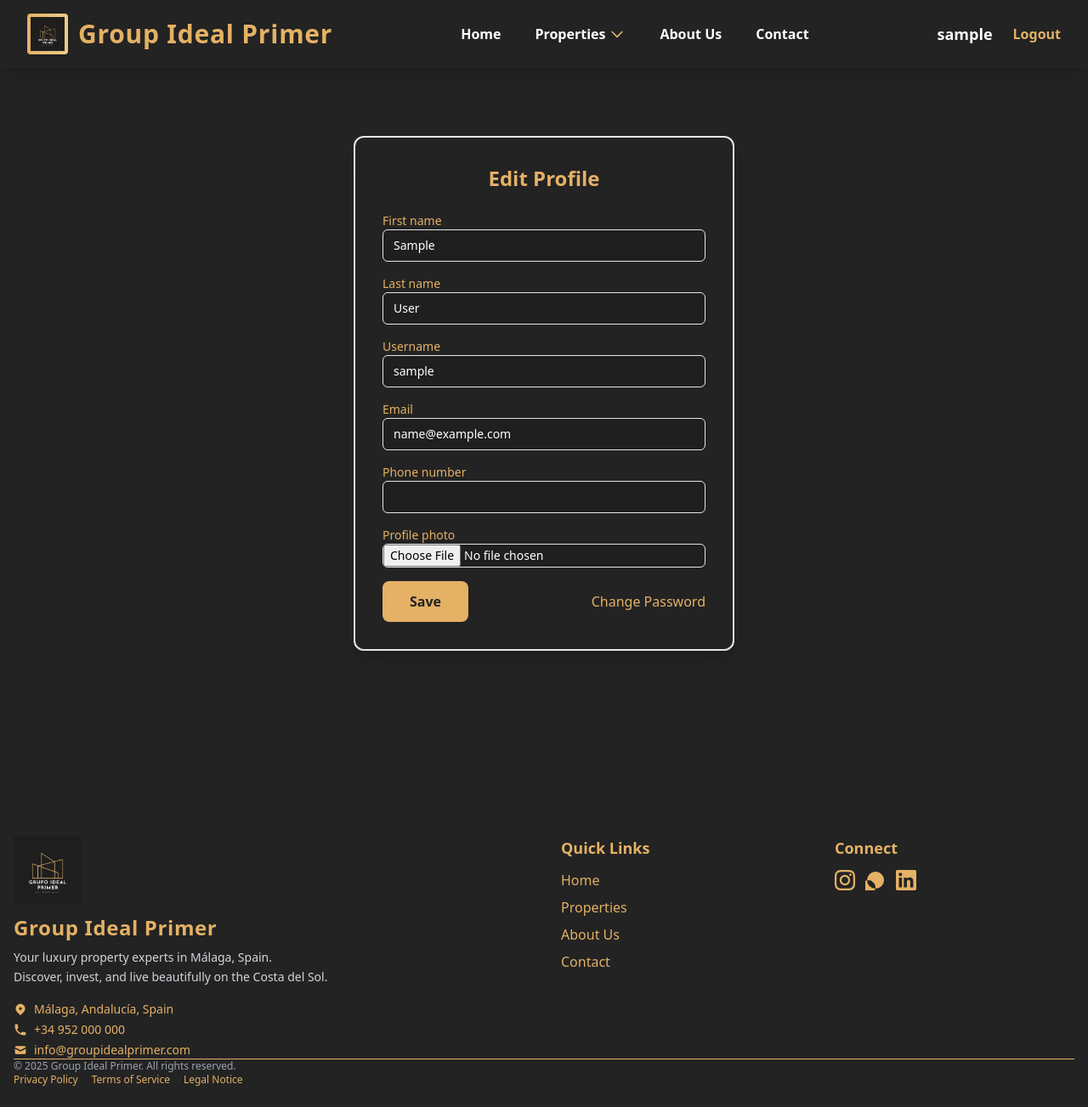
After one commit to ryanyv/gip, a Django app: page /profile/edit/ in a window 1280 px wide. The commit adds this page. Shown: the whole page at 85% size. Run offline with Django 5.2, Linux system fonts and the light colour scheme; the visitor is signed in with stand-in values (Sample User, id 1); some libraries are stand-ins or nearby versions.

Commit message:
Add user profile editing and password change pages

```diff
--- /dev/null
+++ b/accounts/forms.py
@@ -0,0 +1,23 @@
+from django import forms
+from django.contrib.auth.forms import PasswordChangeForm
+from .models import User
+
+class UserUpdateForm(forms.ModelForm):
+    class Meta:
+        model = User
+        fields = [
+            'first_name',
+            'last_name',
+            'username',
+            'email',
+            'phone_number',
+            'profile_photo',
+        ]
+        widgets = {
+            'first_name': forms.TextInput(attrs={'class': 'appearance-none block w-full px-3 py-2 bg-[#1f1f1f] border border-gold rounded-md text-white focus:outline-none focus:ring-gold focus:border-gold sm:text-sm'}),
+            'last_name': forms.TextInput(attrs={'class': 'appearance-none block w-full px-3 py-2 bg-[#1f1f1f] border border-gold rounded-md text-white focus:outline-none focus:ring-gold focus:border-gold sm:text-sm'}),
+            'username': forms.TextInput(attrs={'class': 'appearance-none block w-full px-3 py-2 bg-[#1f1f1f] border border-gold rounded-md text-white focus:outline-none focus:ring-gold focus:border-gold sm:text-sm'}),
+            'email': forms.EmailInput(attrs={'class': 'appearance-none block w-full px-3 py-2 bg-[#1f1f1f] border border-gold rounded-md text-white focus:outline-none focus:ring-gold focus:border-gold sm:text-sm'}),
+            'phone_number': forms.TextInput(attrs={'class': 'appearance-none block w-full px-3 py-2 bg-[#1f1f1f] border border-gold rounded-md text-white focus:outline-none focus:ring-gold focus:border-gold sm:text-sm'}),
+            'profile_photo': forms.ClearableFileInput(attrs={'class': 'block w-full text-sm text-white border border-gold rounded-md cursor-pointer bg-[#1f1f1f] focus:outline-none'}),
+        }
--- a/accounts/urls.py
+++ b/accounts/urls.py
@@ -6,4 +6,6 @@ urlpatterns = [
     path('login/', auth_views.LoginView.as_view(template_name='accounts/login.html'), name='login'),
     path('logout/', views.logout_view, name='logout'),
     path('profile/', views.profile_view, name='profile'),
+    path('profile/edit/', views.edit_profile, name='edit_profile'),
+    path('password-change/', views.CustomPasswordChangeView.as_view(), name='password_change'),
 ]
--- a/accounts/views.py
+++ b/accounts/views.py
@@ -1,6 +1,10 @@
 from django.shortcuts import redirect, render
 from django.contrib.auth import logout
 from django.contrib.auth.decorators import login_required
+from django.contrib import messages
+from django.urls import reverse_lazy
+from django.contrib.auth.views import PasswordChangeView
+from .forms import UserUpdateForm
 
 
 def logout_view(request):
@@ -14,3 +18,20 @@ def logout_view(request):
 def profile_view(request):
     """Display the logged in user's profile."""
     return render(request, 'accounts/profile.html')
+
+@login_required
+def edit_profile(request):
+    user = request.user
+    if request.method == 'POST':
+        form = UserUpdateForm(request.POST, request.FILES, instance=user)
+        if form.is_valid():
+            form.save()
+            messages.success(request, "Profile updated successfully.")
+            return redirect('profile')
+    else:
+        form = UserUpdateForm(instance=user)
+    return render(request, 'accounts/edit_profile.html', {'form': form})
+
+class CustomPasswordChangeView(PasswordChangeView):
+    template_name = 'accounts/password_change.html'
+    success_url = reverse_lazy('profile')
--- a/gip_web/urls.py
+++ b/gip_web/urls.py
@@ -19,7 +19,7 @@ from django.urls import path, include
 from django.conf import settings
 from django.conf.urls.static import static
 from django.contrib.auth import views as auth_views
-from accounts.views import logout_view, profile_view
+from accounts.views import logout_view, profile_view, edit_profile, CustomPasswordChangeView
 
 urlpatterns = [
     path('admin/', admin.site.urls),
@@ -28,6 +28,8 @@ urlpatterns = [
     path('admin-panel/', include('admin_panel.urls')),
     path('accounts/', include('accounts.urls')),
     path('profile/', profile_view, name='profile'),
+    path('profile/edit/', edit_profile, name='edit_profile'),
+    path('password-change/', CustomPasswordChangeView.as_view(), name='password_change'),
     path('login/', auth_views.LoginView.as_view(template_name='accounts/login.html'), name='login'),
     path('logout/', logout_view, name='logout'),
 ]
--- /dev/null
+++ b/templates/accounts/edit_profile.html
@@ -0,0 +1,49 @@
+{% extends "base.html" %}
+{% load static %}
+
+{% block content %}
+<div class="min-h-screen flex items-start justify-center pt-12 px-4 sm:px-6 lg:px-8">
+  <div class="max-w-md w-full bg-gip border-2 border-gold p-8 rounded-xl shadow-xl">
+    <h2 class="text-center text-2xl font-extrabold text-gold mb-6">Edit Profile</h2>
+    {% if messages %}
+      <ul class="mb-4">
+        {% for message in messages %}
+          <li class="text-green-500">{{ message }}</li>
+        {% endfor %}
+      </ul>
+    {% endif %}
+    <form method="post" enctype="multipart/form-data" class="space-y-4">
+      {% csrf_token %}
+      {{ form.non_field_errors }}
+      <div>
+        <label class="block text-sm font-medium text-gold" for="id_first_name">First name</label>
+        {{ form.first_name }}
+      </div>
+      <div>
+        <label class="block text-sm font-medium text-gold" for="id_last_name">Last name</label>
+        {{ form.last_name }}
+      </div>
+      <div>
+        <label class="block text-sm font-medium text-gold" for="id_username">Username</label>
+        {{ form.username }}
+      </div>
+      <div>
+        <label class="block text-sm font-medium text-gold" for="id_email">Email</label>
+        {{ form.email }}
+      </div>
+      <div>
+        <label class="block text-sm font-medium text-gold" for="id_phone_number">Phone number</label>
+        {{ form.phone_number }}
+      </div>
+      <div>
+        <label class="block text-sm font-medium text-gold" for="id_profile_photo">Profile photo</label>
+        {{ form.profile_photo }}
+      </div>
+      <div class="flex justify-between items-center">
+        <button type="submit" class="button-gold">Save</button>
+        <a href="{% url 'password_change' %}" class="text-gold hover:text-[#EFCB89]">Change Password</a>
+      </div>
+    </form>
+  </div>
+</div>
+{% endblock %}
--- a/templates/accounts/profile.html
+++ b/templates/accounts/profile.html
@@ -39,7 +39,7 @@
             {{ user.role|capfirst }}
           </p>
         {% endif %}
-        <a href="{% url 'admin:accounts_user_change' user.id %}" class="inline-block mt-6 button-gold px-6 py-2">Edit Profile</a>
+        <a href="{% url 'edit_profile' %}" class="inline-block mt-6 button-gold px-6 py-2">Edit Profile</a>
       </div>
     </div>
   </div>
```
Also changed, not shown: templates/accounts/password_change.html (added, +18 -0 lines).
